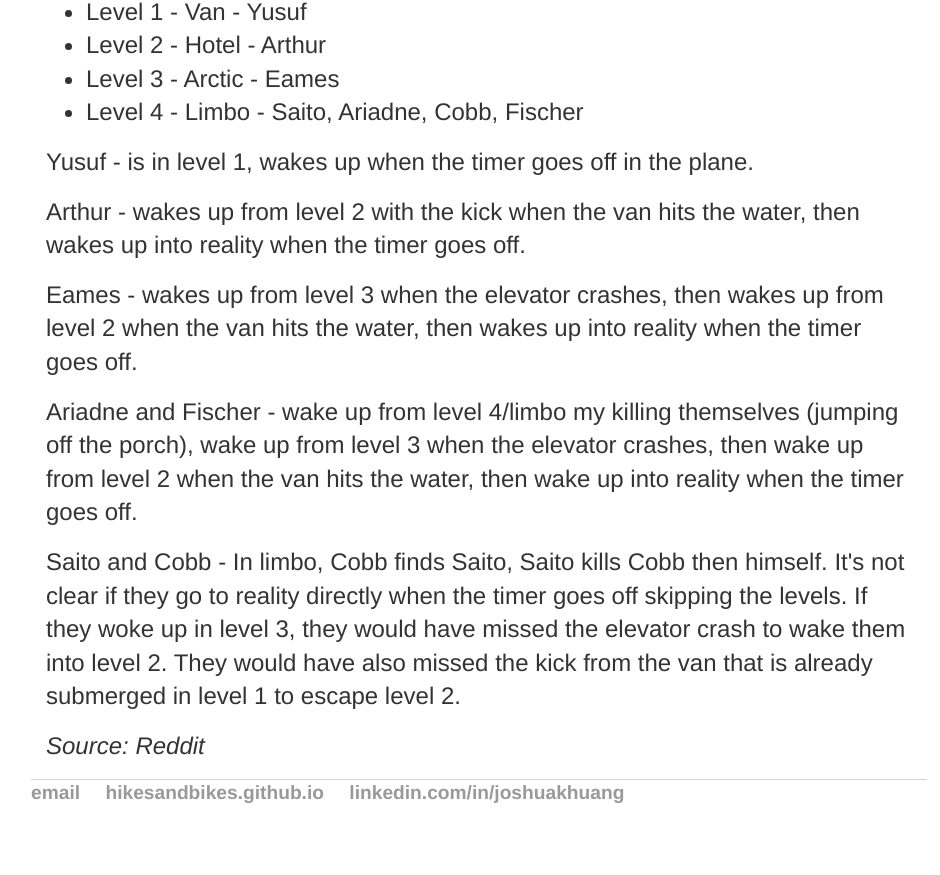
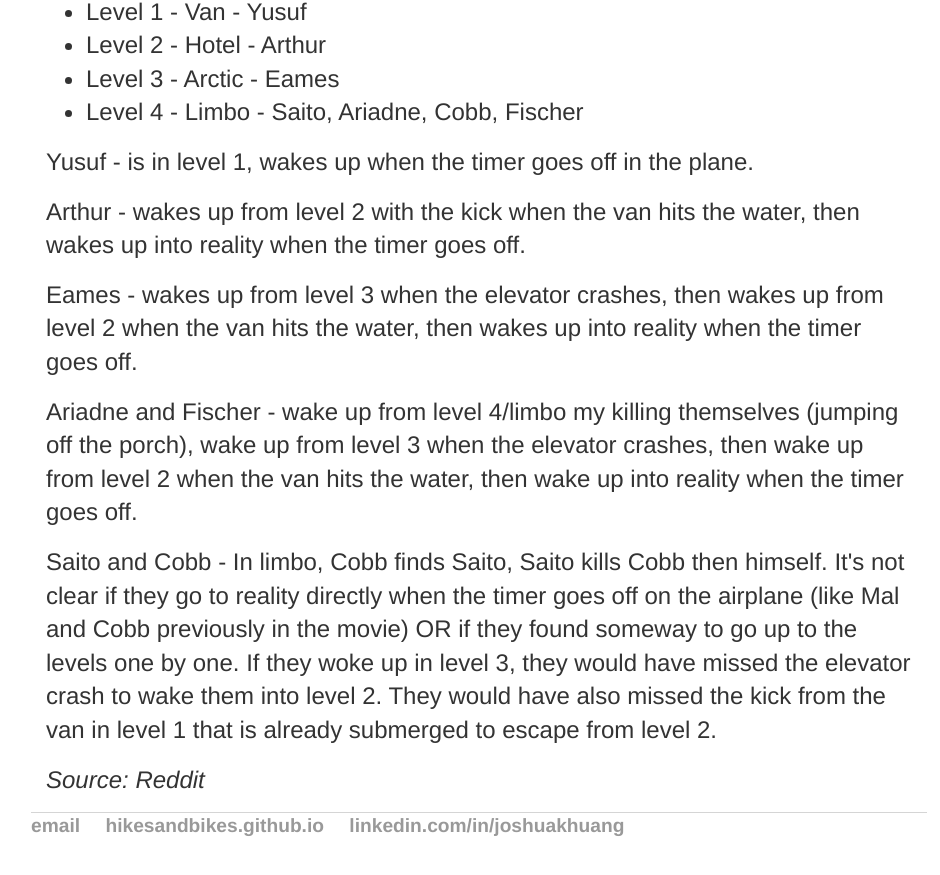
Before and after one commit to hikesandbikes/hikesandbikes.github.io, a Jekyll site: the page built from _posts/2020-11-07-inception.md, in a window 1280 px wide and 900 px high, scrolled down 1167 px. Shown: the top 875 px of the window, without its empty margins (161-1101 px from the left). Built offline with Jekyll 4.4.1, drawn with Linux system fonts in a browser that asks for light colours.

Commit message:
inception

```diff
--- a/_posts/2020-11-07-inception.md
+++ b/_posts/2020-11-07-inception.md
@@ -30,7 +30,7 @@
 <p>Arthur - wakes up from level 2 with the kick when the van hits the water, then wakes up into reality when the timer goes off. </p>
 <p>Eames - wakes up from level 3 when the elevator crashes, then wakes up from level 2 when the van hits the water, then wakes up into reality when the timer goes off. </p>
 <p>Ariadne and Fischer - wake up from level 4/limbo my killing themselves (jumping off the porch), wake up from level 3 when the elevator crashes, then wake up from level 2 when the van hits the water, then wake up into reality when the timer goes off.
-<p>Saito and Cobb - In limbo, Cobb finds Saito, Saito kills Cobb then himself. It's not clear if they go to reality directly when the timer goes off skipping the levels.  If they woke up in level 3, they would have missed the elevator crash to wake them into level 2.  They would have also missed the kick from the van that is already submerged in level 1 to escape level 2.
+<p>Saito and Cobb - In limbo, Cobb finds Saito, Saito kills Cobb then himself. It's not clear if they go to reality directly when the timer goes off on the airplane (like Mal and Cobb previously in the movie) OR if they found someway to go up to the levels one by one.  If they woke up in level 3, they would have missed the elevator crash to wake them into level 2.  They would have also missed the kick from the van in level 1 that is already submerged to escape from level 2.
 </p>
 
 <p><i>Source: Reddit</i></p>
```
